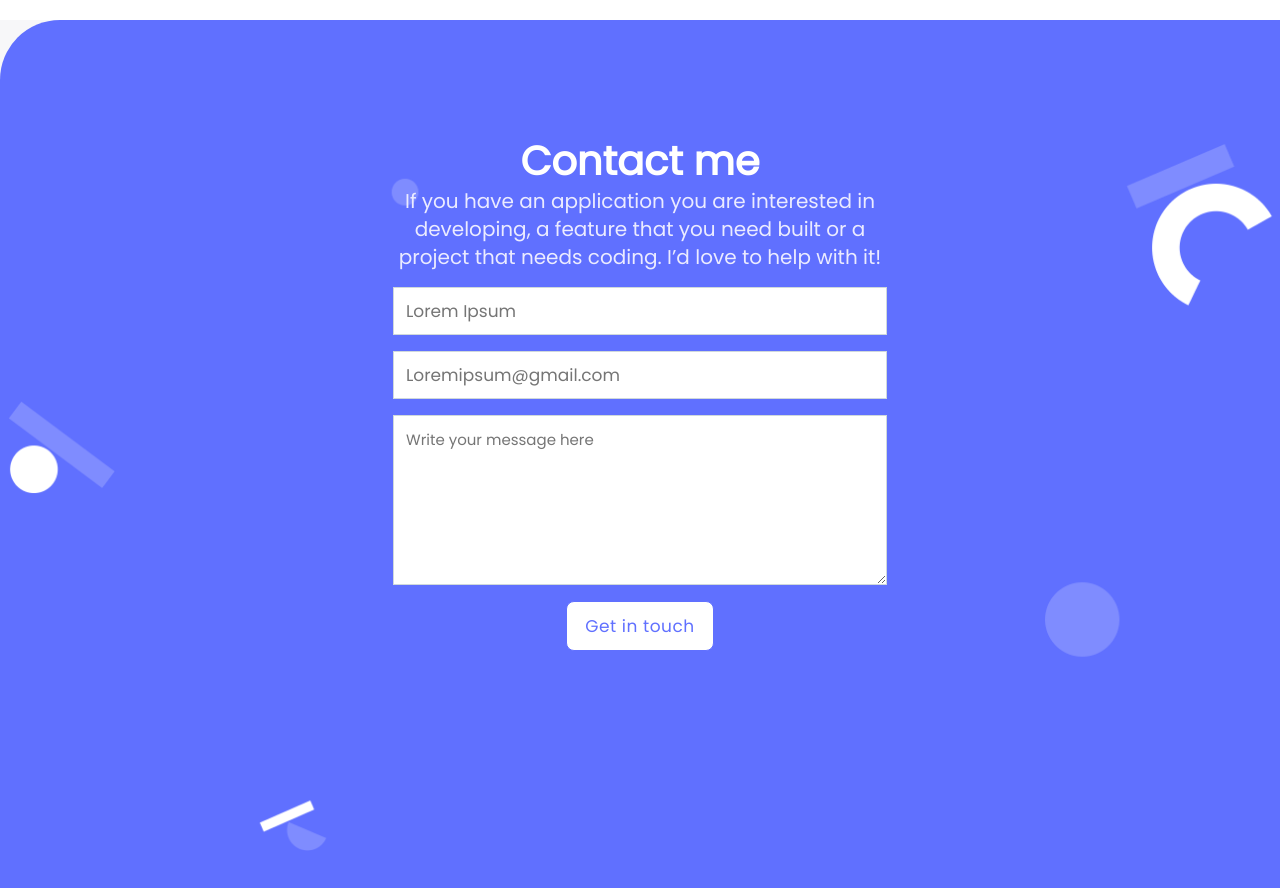
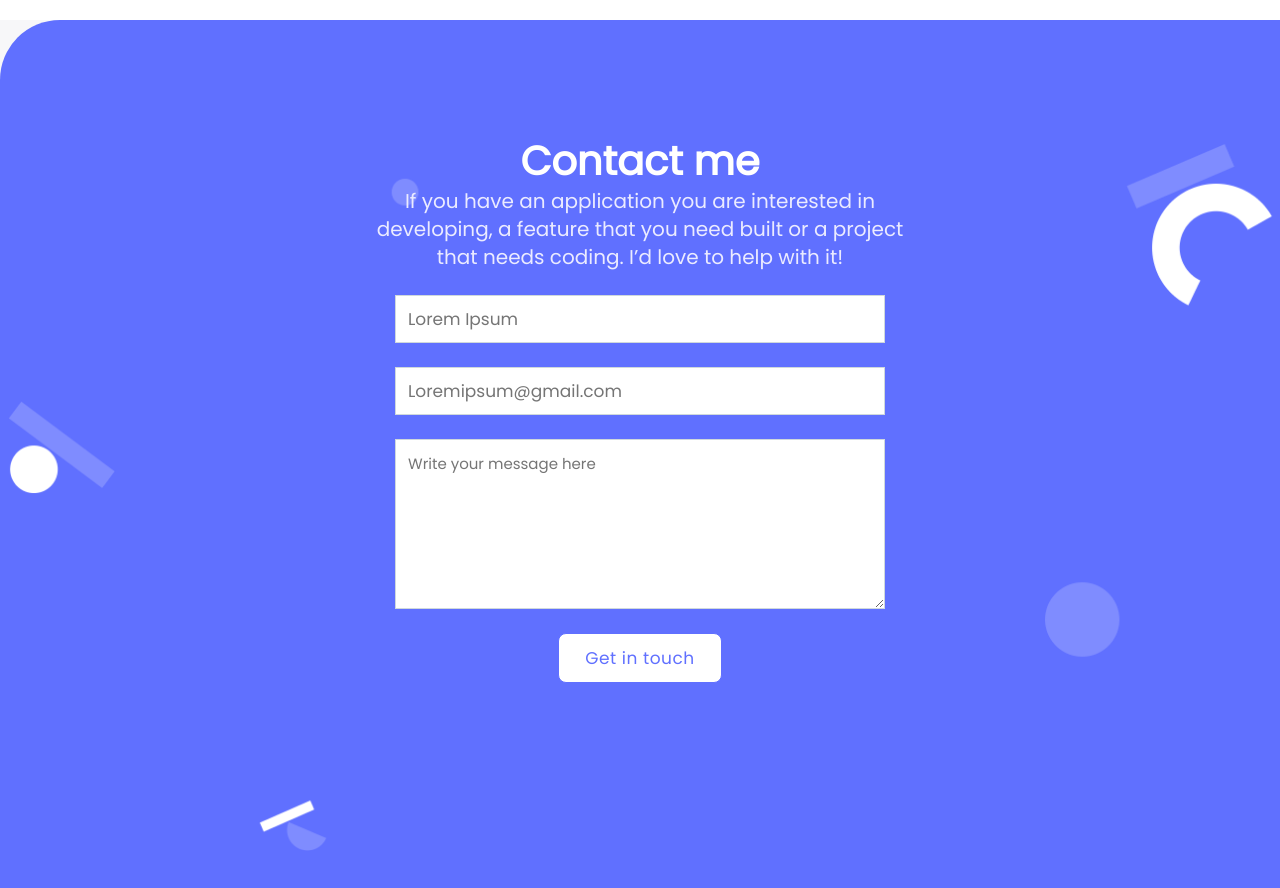
Before and after one commit to enocol/MobileFirst, a website: page index.html in a window 1280 px wide. Shown: the part 3760-4648 px from the top of the page. Drawn offline with Linux system fonts and the light colour scheme.

Commit message:
Edit styles.css for contact form

```diff
--- a/styles.css
+++ b/styles.css
@@ -487,8 +487,9 @@ button:active {
   }
 
   .contactform {
-    width: 40%;
+    width: 44%;
     align-items: center;
+    gap: 1.5rem;
   }
 
   .nameinput,
@@ -496,6 +497,7 @@ button:active {
   .messageinput {
     border-radius: 0;
     padding: 12px;
+    width: 90%;
   }
 
   .grid-items .cards-B {
```
